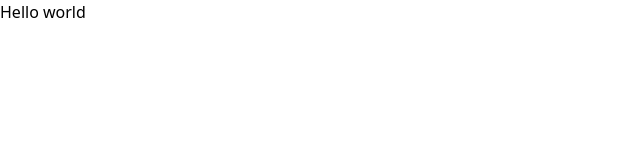
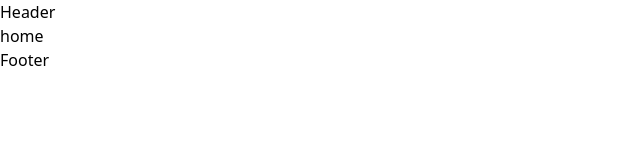
Before and after one commit to Kasfia-Mostafa/App-Store, a React (Vite) app: page / in a window 1280 px wide. Shown: the top 160 px of the page, without its empty margins (0-640 px from the left). Built offline with nearby package versions, Linux system fonts and the light colour scheme.

Commit message:
Changes : route created

```diff
--- a/src/Containers/App.jsx
+++ /dev/null
@@ -1,13 +0,0 @@
-
-
-function App() {
-
-
-  return (
-    <>
-    <h2>Hello  world</h2>
-    </>
-  )
-}
-
-export default App
--- a/src/Containers/index.js
+++ /dev/null
@@ -1 +0,0 @@
-export { default as App } from "./App";
--- /dev/null
+++ b/src/Layout/Admin.jsx
@@ -0,0 +1,14 @@
+import { Outlet } from "react-router-dom";
+
+
+const Admin = () => {
+  return (
+    <div>
+      <h2>Header</h2>
+      <Outlet></Outlet>
+      <h2>Footer</h2>
+    </div>
+  );
+};
+
+export default Admin;
--- /dev/null
+++ b/src/Layout/AuthLayout.jsx
@@ -0,0 +1,12 @@
+import { Outlet } from "react-router-dom";
+
+const AuthLayout = () => {
+  return (
+    <div>
+      <h2>Auth</h2>
+      <Outlet></Outlet>
+    </div>
+  );
+};
+
+export default AuthLayout;
--- /dev/null
+++ b/src/Layout/Layout.jsx
@@ -0,0 +1,14 @@
+import { Outlet } from "react-router-dom";
+
+
+const Layout = () => {
+  return (
+    <div>
+      <p>Header</p>
+     <Outlet></Outlet>
+      <p>Footer</p>
+    </div>
+  );
+};
+
+export default Layout;
--- /dev/null
+++ b/src/Pages/Admin/AdminHome.jsx
@@ -0,0 +1,10 @@
+
+const AdminHome = () => {
+  return (
+    <div>
+      <h2>AdminHome</h2>
+    </div>
+  );
+};
+
+export default AdminHome;
--- /dev/null
+++ b/src/Pages/Authentication.jsx
@@ -0,0 +1,11 @@
+
+
+const Authentication = () => {
+  return (
+    <div>
+      <h2>Authentication</h2>
+    </div>
+  );
+};
+
+export default Authentication;
--- /dev/null
+++ b/src/Pages/Home.jsx
@@ -0,0 +1,10 @@
+
+const Home = () => {
+  return (
+    <div>
+      <h2>home</h2>
+    </div>
+  );
+};
+
+export default Home;
```
Also changed, not shown: src/Containers/Main.jsx (added, +11 -0 lines), src/Router/router.jsx (added, +48 -0 lines), src/main.jsx (+2 -12 lines).
